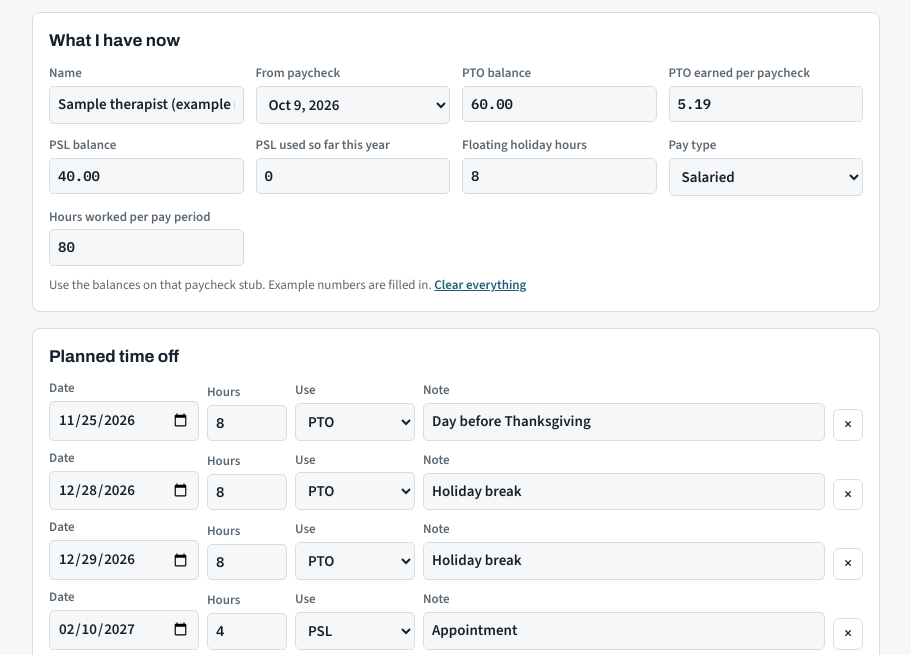
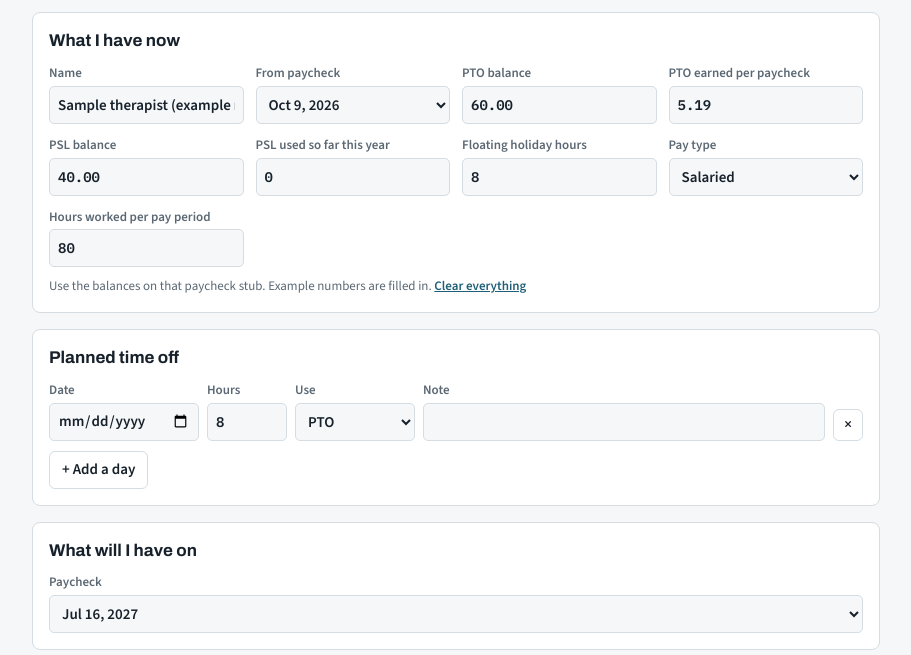
Before and after one commit to jrkline1116/time-off-planner, a plain HTML site: page index.html in a window 1280 px wide. Shown: the part 85-740 px from the top of the page, without its empty margins (184-1095 px from the left). Drawn offline with nearby package versions, Linux system fonts and the light colour scheme.

Commit message:
Start planned time off with one blank row

```diff
--- a/index.html
+++ b/index.html
@@ -38,7 +38,7 @@ button:focus-visible,input:focus-visible,select:focus-visible{outline:2px solid
 .card{background:var(--panel);border:1px solid var(--line);border-radius:8px;padding:16px}
 .fields{display:grid;grid-template-columns:repeat(auto-fit,minmax(170px,1fr));gap:12px}
 label{display:flex;flex-direction:column;gap:3px;font-size:13px;font-weight:600;color:var(--muted)}
-input,select{font:inherit;font-size:15px;color:var(--fg);background:var(--bg);border:1px solid var(--line);border-radius:5px;padding:7px 8px;width:100%;min-width:0}
+input,select{height:38px;font:inherit;font-size:15px;color:var(--fg);background:var(--bg);border:1px solid var(--line);border-radius:5px;padding:7px 8px;width:100%;min-width:0}
 input[type=number]{font-family:var(--mono);font-size:14px}
 .sub{font-size:13px;color:var(--muted);margin:10px 0 0}
 .req{display:grid;grid-template-columns:150px 80px 120px minmax(0,1fr) auto;gap:8px;align-items:end}
@@ -207,9 +207,7 @@ function loadSample(){
   $("name").value="Sample therapist (example numbers)";
   $("anchor").value=String(d2n("2026-10-09"));$("target").value=String(d2n("2027-07-16"));
   $("ptoBal").value="60.00";$("rate").value="5.19";$("pslBal").value="40.00";$("pslUsed").value="0";$("fltBal").value="8";$("hrsWorked").value="80";
-  [["2026-11-25",8,"PTO","Day before Thanksgiving"],["2026-12-28",8,"PTO","Holiday break"],["2026-12-29",8,"PTO","Holiday break"],
-   ["2027-02-10",4,"PSL","Appointment"],["2027-06-28",8,"FLT","Summer trip"],["2027-06-29",8,"PTO","Summer trip"]]
-   .forEach(([date,hrs,bank,note])=>addReq({date,hrs,bank,note}));
+  addReq({});
 }
 $("clearBtn").onclick=()=>{
   ["name","rate","ptoBal","pslBal","pslUsed","fltBal"].forEach(id=>$(id).value="");
```
